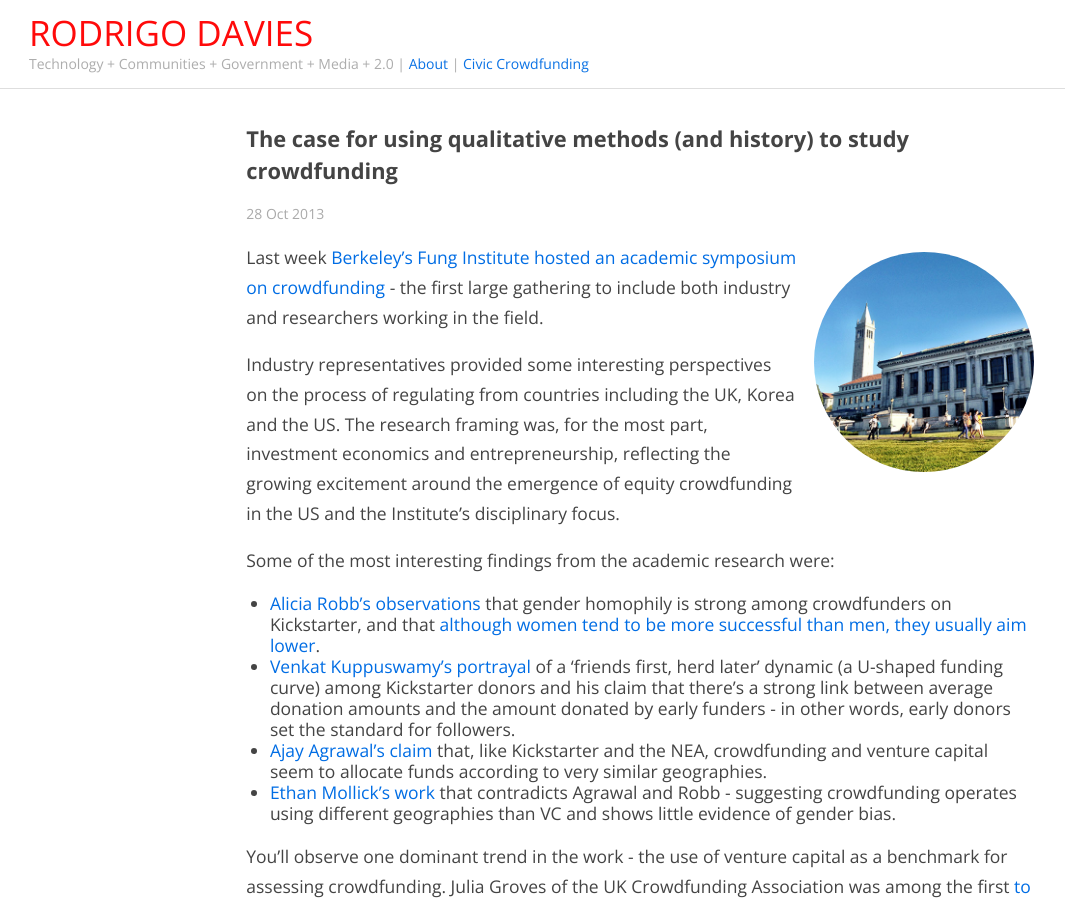
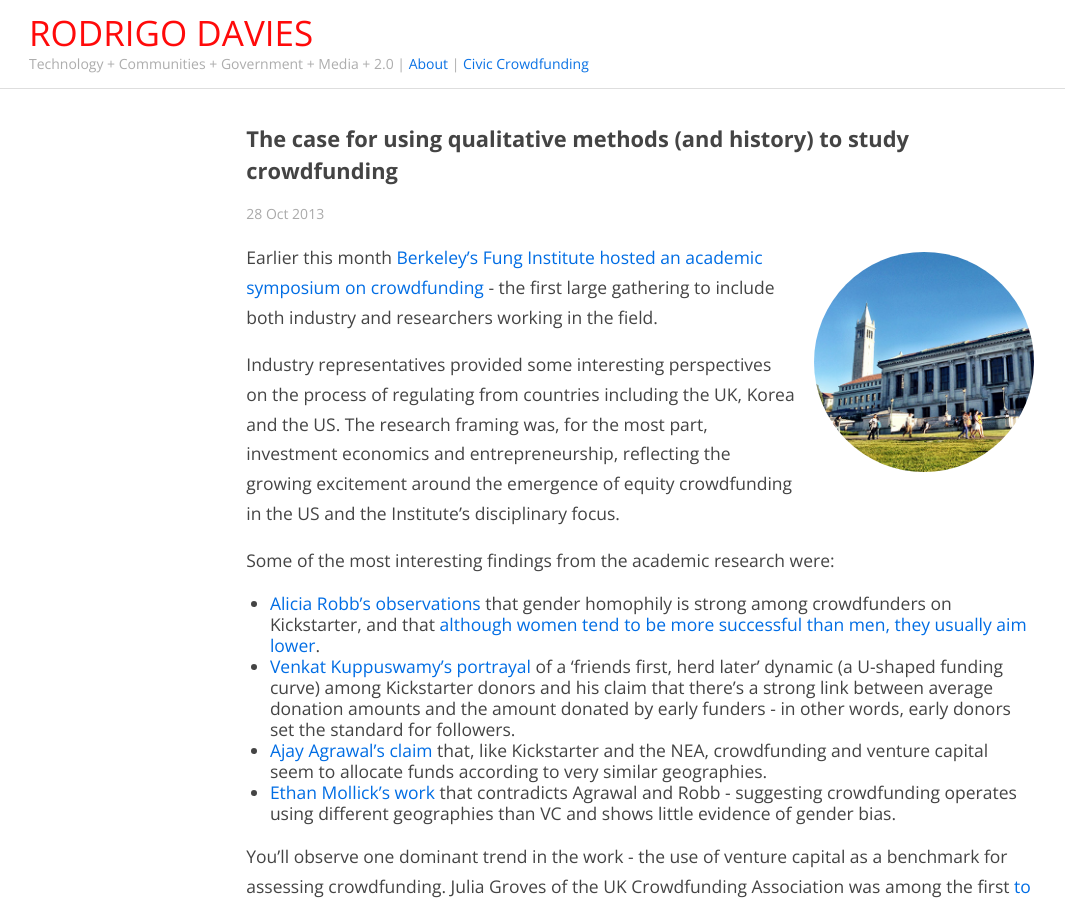
Before and after one commit to rodrigodavies/blog, a Jekyll site: the page built from _posts/2013-10-25-a-review-of-the-berkeley-academic-crowdfunding-symposium.md, in a window 1280 px wide and 900 px high. Shown: the whole window, without its empty margins (0-1065 px from the left). Built offline with Jekyll 4.4.1, drawn with Linux system fonts in a browser that asks for light colours; nearby versions of some CDN libraries; Markdown is read by kramdown in place of the engine named in the settings.

Commit message:
Changes time reference

```diff
--- a/_posts/2013-10-25-a-review-of-the-berkeley-academic-crowdfunding-symposium.md
+++ b/_posts/2013-10-25-a-review-of-the-berkeley-academic-crowdfunding-symposium.md
@@ -14,7 +14,7 @@ tags:
 
 ![](/blog/img/berkeley.jpg)
 
-Last week [Berkeley's Fung Institute hosted an academic symposium on crowdfunding](funginstitute.berkeley.edu/event/academic-symposium-crowdfunding) - the first large gathering to include both industry and researchers working in the field.
+Earlier this month [Berkeley's Fung Institute hosted an academic symposium on crowdfunding](funginstitute.berkeley.edu/event/academic-symposium-crowdfunding) - the first large gathering to include both industry and researchers working in the field.
 
 Industry representatives provided some interesting perspectives on the process of regulating from countries including the UK, Korea and the US. The research framing was, for the most part, investment economics and entrepreneurship, reflecting the growing excitement around the emergence of equity crowdfunding in the US and the Institute's disciplinary focus.
 
```
